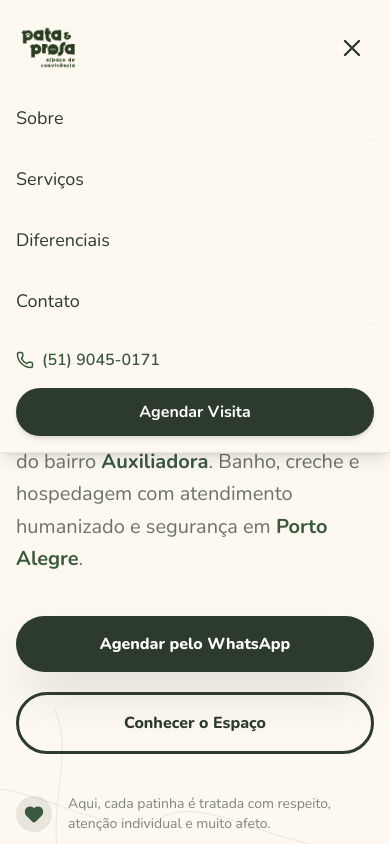
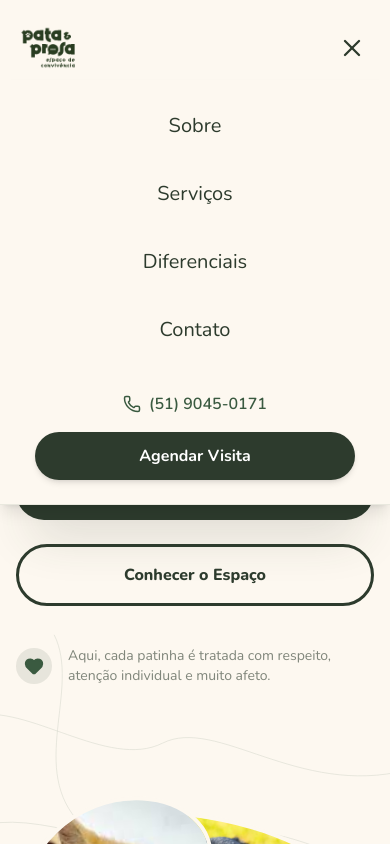
Before and after one commit to Tiag0X/pata-prosa-pet-haven, a React (Vite) app: page / in a window 390 px wide. Both pictures are taken after a click on the button 352 px from the left and 48 px from the top of the page. Shown: the top 844 px of the page. Built offline with nearby package versions, Linux system fonts and the light colour scheme.

Commit message:
feat: Mobile UX improvements (menu alignment, hero spacing, map interaction)

```diff
--- a/components/Header.tsx
+++ b/components/Header.tsx
@@ -60,23 +60,23 @@ export const Header: React.FC = () => {
 
       {/* Mobile Menu */}
       {isMenuOpen && (
-        <div className="md:hidden absolute top-20 left-0 w-full bg-brand-cream border-b border-brand-green/10 shadow-lg p-4 flex flex-col gap-4 animate-fade-in-down">
+        <div className="md:hidden absolute top-20 left-0 w-full bg-brand-cream border-b border-brand-green/10 shadow-lg p-6 flex flex-col gap-6 animate-fade-in-down text-center">
           {navItems.map((item) => (
             <a
               key={item.label}
               href={item.href}
               onClick={() => setIsMenuOpen(false)}
-              className="text-lg font-medium text-brand-dark hover:text-brand-green py-2 border-b border-gray-100"
+              className="text-xl font-medium text-brand-dark hover:text-brand-green py-2 transition-colors"
             >
               {item.label}
             </a>
           ))}
-          <div className="flex flex-col gap-4 mt-2">
+          <div className="flex flex-col gap-4 mt-4 items-center">
             <div className="flex items-center gap-2 text-brand-green font-semibold">
               <Phone size={18} />
               <span>(51) 9045-0171</span>
             </div>
-            <a href="#contato" onClick={() => setIsMenuOpen(false)} className="bg-brand-dark text-white text-center px-6 py-3 rounded-full font-bold shadow-md">
+            <a href="#contato" onClick={() => setIsMenuOpen(false)} className="bg-brand-dark text-white text-center px-8 py-3 rounded-full font-bold shadow-md w-full max-w-xs hover:bg-brand-green transition-colors">
               Agendar Visita
             </a>
           </div>
--- a/components/Hero.tsx
+++ b/components/Hero.tsx
@@ -53,7 +53,7 @@ export const Hero: React.FC = () => {
           {/* Content Left */}
           <div className="space-y-10">
             <div className="space-y-6">
-              <img src="/verde.png" alt="Pata & Prosa" className="h-32 md:h-40 w-auto" />
+              <img src="/verde.png" alt="Pata & Prosa" className="hidden md:block h-32 md:h-40 w-auto" />
               <p className="text-2xl md:text-3xl text-brand-green font-bold leading-tight">
                 Seu pet merece viver momentos extraordinários.
               </p>
@@ -63,7 +63,7 @@ export const Hero: React.FC = () => {
               O espaço de convivência mais completo do bairro <strong className="text-brand-green">Auxiliadora</strong>. Banho, creche e hospedagem com atendimento humanizado e segurança em <strong className="text-brand-green">Porto Alegre</strong>.
             </p>
 
-            <div className="flex flex-col sm:flex-row gap-5">
+            <div className="flex flex-col sm:flex-row gap-6">
               <a href="#contato" className="flex items-center justify-center bg-brand-dark text-white px-10 py-4 rounded-full font-extrabold hover:bg-brand-green transition-all shadow-2xl shadow-brand-dark/20 hover:scale-105 active:scale-95">
                 Agendar pelo WhatsApp
               </a>
--- a/components/Location.tsx
+++ b/components/Location.tsx
@@ -53,7 +53,12 @@ export const Location: React.FC = () => {
 
           {/* Map Side */}
           <div className="order-1 lg:order-2">
-            <div className="rounded-[40px] overflow-hidden shadow-2xl border-8 border-brand-cream h-[500px] relative">
+            <div className="rounded-[40px] overflow-hidden shadow-2xl border-8 border-brand-cream h-[500px] relative group">
+              <div className="absolute inset-0 bg-transparent pointer-events-none lg:pointer-events-auto z-10 lg:hidden flex items-center justify-center">
+                <span className="bg-white/80 backdrop-blur-sm px-4 py-2 rounded-full text-sm font-bold text-gray-600 shadow-sm opacity-0 group-active:opacity-100 transition-opacity">
+                  Use dois dedos para mover
+                </span>
+              </div>
               <iframe
                 src="https://www.google.com/maps/embed?pb=!1m18!1m12!1m3!1d3453.3!2d-51.2!3d-30.0!2m3!1f0!2f0!3f0!3m2!1i1024!2i768!4f13.1!3m3!1m2!1s0x951978255b6b6b7b%3A0x8b8b8b8b8b8b8b8b!2sRua%20Artur%20Rocha%2C%20193%20-%20Auxiliadora%2C%20Porto%20Alegre%20-%20RS!5e0!3m2!1spt-BR!2sbr!4v1700000000000!5m2!1spt-BR!2sbr"
                 width="100%"
@@ -63,6 +68,7 @@ export const Location: React.FC = () => {
                 loading="lazy"
                 referrerPolicy="no-referrer-when-downgrade"
                 title="Localização Pata & Prosa"
+                className="pointer-events-auto"
               ></iframe>
             </div>
           </div>
```
